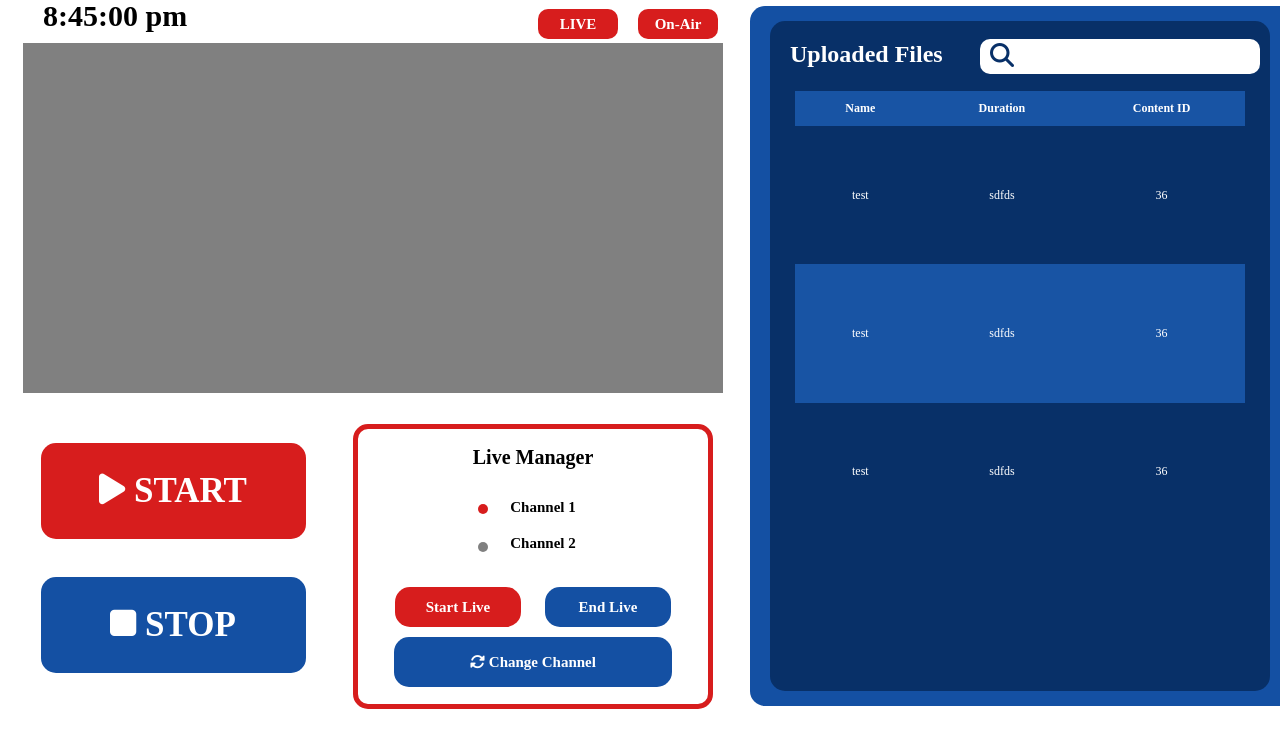
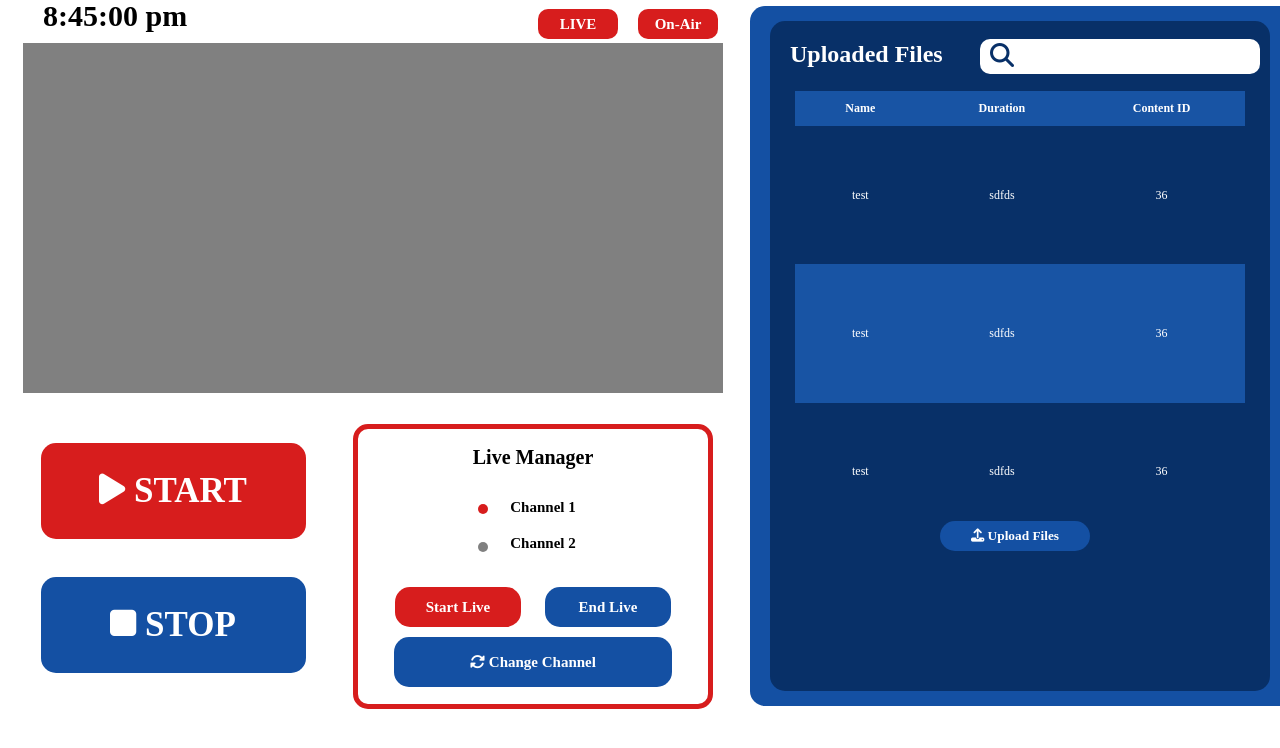
Before and after one commit to JanMichaelTugade/Webtech_FinalsProject, a PHP site: page /cms.html in a window 1280 px wide; the page is wider, and only the part inside the window is pictured. Shown: the part 34-782 px from the top of that part. Run offline with PHP 8.4, Linux system fonts and the light colour scheme.

Commit message:
added upload button

```diff
--- a/cms/cms.css
+++ b/cms/cms.css
@@ -379,3 +379,28 @@
     background-color: #083068;
     border-radius: 15px;
 }
+
+#uploadbtn{
+    font-family: "Century Gothic";
+    font-weight: bold;
+    color: #fff;
+    width: 150px;
+    height: 30px;
+    position: absolute;
+    top: 500px;
+    left: 170px;
+    outline: none;
+    background-color: #1450a3;
+    border-radius: 15px;
+    border: none;
+    outline: none;
+    transition: transform 0.2s;
+}
+
+#uploadbtn:hover{
+    transform: scale(1.1);
+}
+
+#uploadbtn:active{
+    transform: scale(0.9);
+}
--- a/cms/cms.html
+++ b/cms/cms.html
@@ -74,6 +74,11 @@
                             </tr>
                     </tbody>
                   </table>
+
+                  <button id="uploadbtn" type="button">
+                    <i class="fa-solid fa-upload" style="color: #ffffff;"></i>
+                    Upload Files
+                  </button>
             </div>
             <div id="timeSlotsPanel"> </div>
             <div id="fillerPanel"></div>
```
